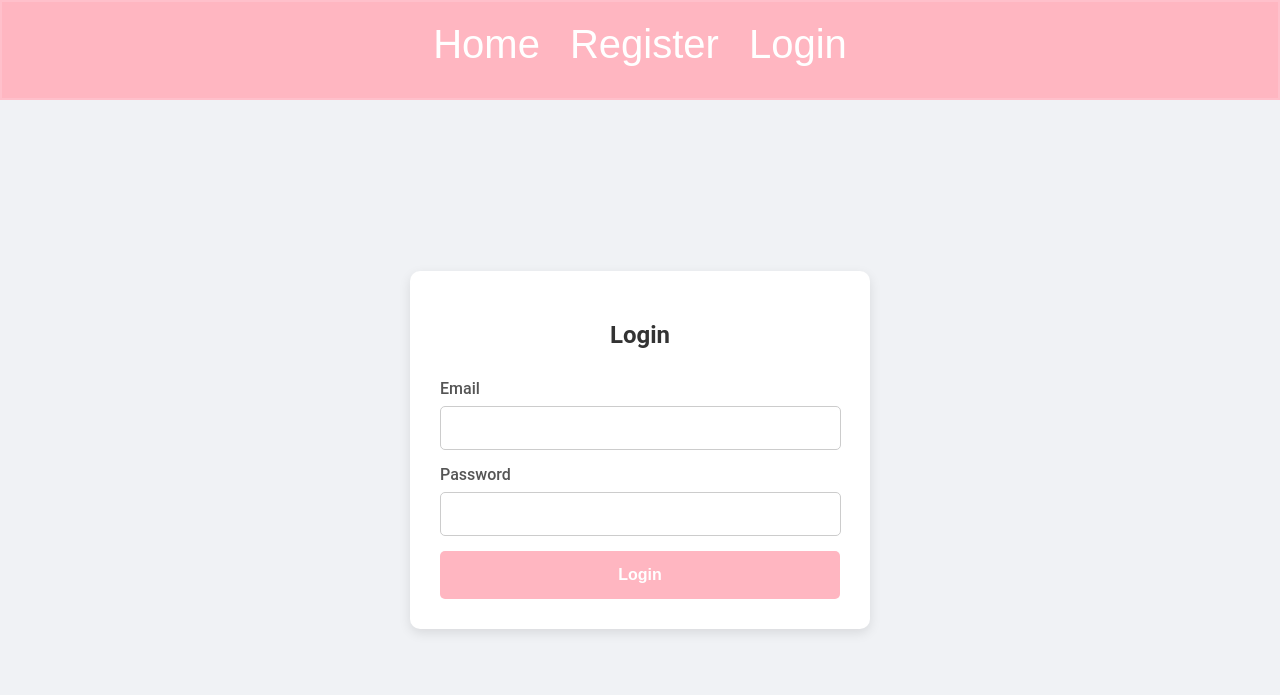
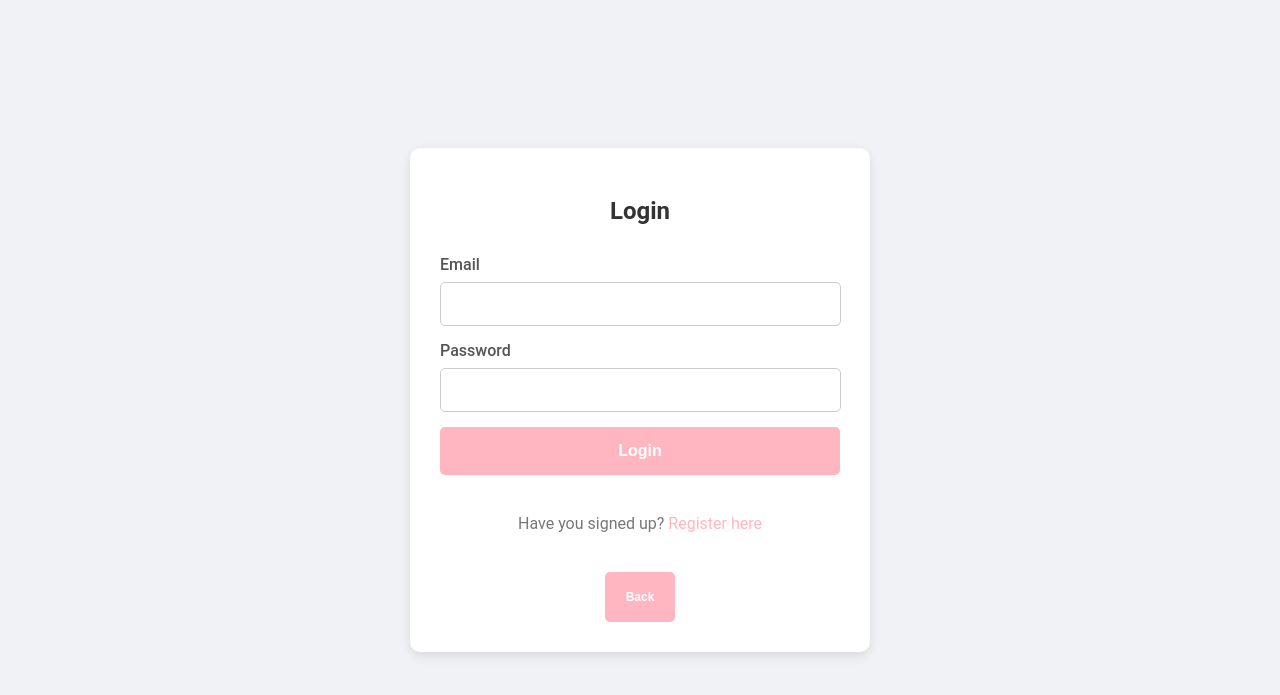
Before and after one commit to Shinosin/TechSeries, a Flask app: page /login in a window 1280 px wide. Shown: the top 695 px of the page. Run offline with Flask 3, Linux system fonts and the light colour scheme.

Commit message:
add back button

```diff
--- a/templates/criteria.html
+++ b/templates/criteria.html
@@ -1,11 +1,13 @@
 <!DOCTYPE html>
 <html lang="en">
+
 <head>
     <meta charset="UTF-8">
     <meta name="viewport" content="width=device-width, initial-scale=1.0">
     <title>Donation Criteria</title>
     <link rel="stylesheet" href="styles.css">
 </head>
+
 <body>
     <header>
         <h1>Food Donation</h1>
@@ -27,7 +29,9 @@
                 <li>Items must be non-perishable.</li>
             </ul>
         </section>
+        <button onclick="window.history.back()" class="small-button">Back</button>
     </main>
 
 </body>
+
 </html>
--- a/templates/login.html
+++ b/templates/login.html
@@ -119,11 +119,11 @@
         }
 
         p a {
-            color: #5cb85c;
+            color: lightpink;
             text-decoration: none;
         }
 
-        p a:hover {
+        a:hover {
             text-decoration: underline;
         }
 
@@ -132,15 +132,21 @@
             text-align: center;
             margin-bottom: 15px;
         }
+
+        .small-button {
+            padding: 5px 10px;
+            font-size: 12px;
+            border-radius: 5px;
+            height: 50px;
+            width: 70px;
+            position: relative;
+            left: 0;
+            top: 0;
+        }
     </style>
 </head>
 
 <body>
-    <div class="navbar">
-        <a href="/">Home</a>
-        <a href="/register">Register</a>
-        <a href="/login">Login</a>
-    </div>
 
     <!-- Main Content Area to Center the Login Box -->
     <div class="main-content">
@@ -159,6 +165,11 @@
 
                 <button type="submit">Login</button>
             </form>
+            <br>
+            <p>Have you signed up? <a href="/register" style="color:lightpink;text-decoration:none;">Register here</p>
+            </p>
+            <br>
+            <button onclick="window.history.back()" class="small-button">Back</button>
 
         </div>
     </div>
```
Also changed, not shown: templates/register.html (+14 -10 lines), templates/register_success.html (+15 -0 lines), templates/welcome.html (+15 -0 lines), database.db.
